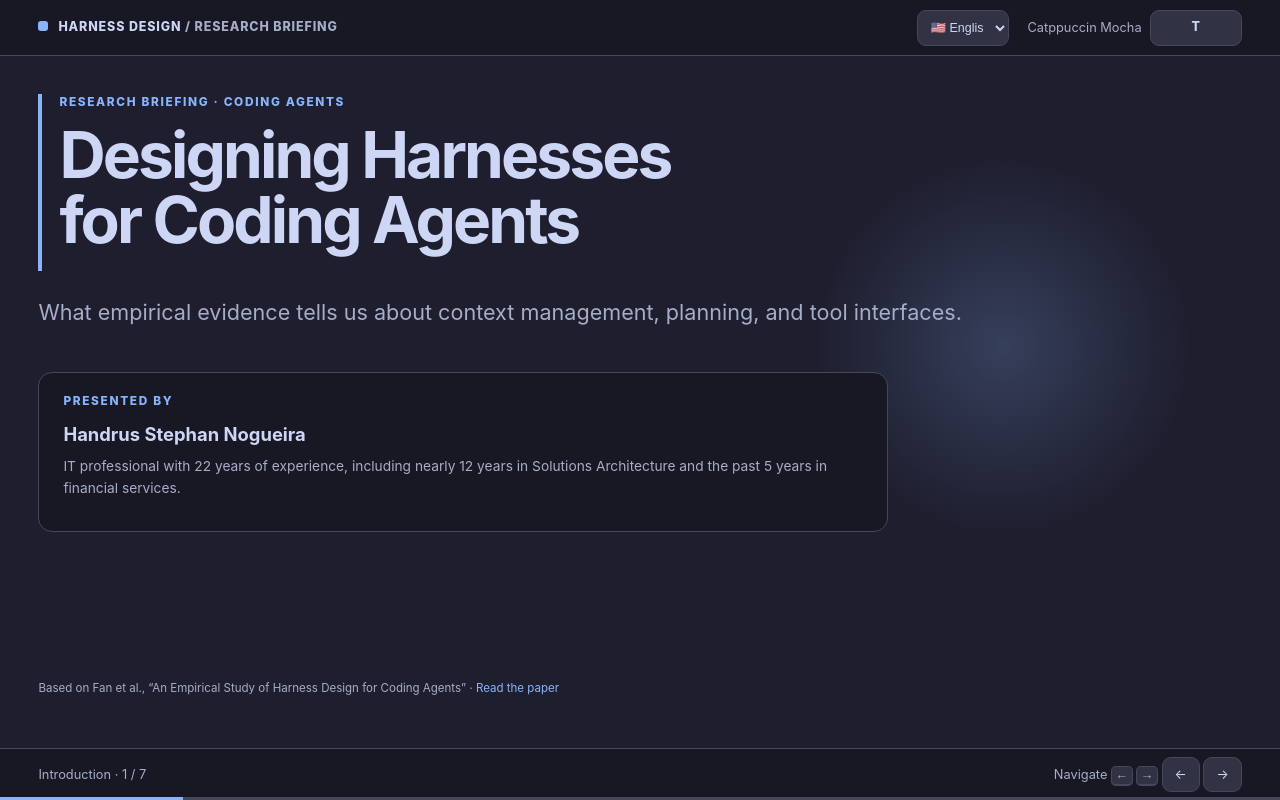
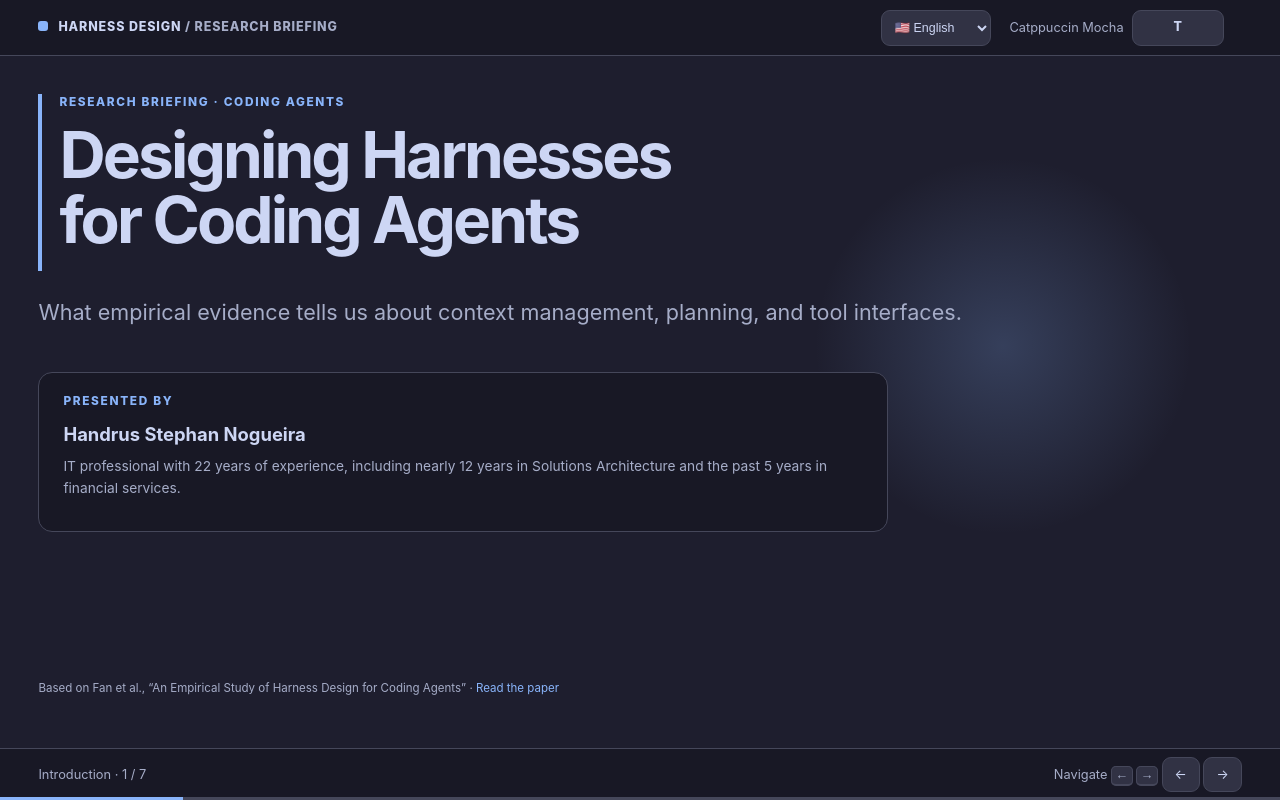
Before and after one commit to handrus/talks, a plain HTML site: page harness-design-coding-agents/index.html in a window 1280 px wide. Drawn offline with Linux system fonts and the light colour scheme.

Commit message:
Fix on language select

```diff
--- a/harness-design-coding-agents/index.html
+++ b/harness-design-coding-agents/index.html
@@ -7,7 +7,7 @@
 button{font:inherit;cursor:pointer}a{color:var(--accent);text-decoration:none}a:hover{text-decoration:underline}
 #app{height:100vh;display:grid;grid-template-rows:56px 1fr 52px;max-width:1600px;margin:auto}.top,.bottom{display:flex;align-items:center;justify-content:space-between;padding:0 clamp(14px,3vw,40px);gap:12px;background:var(--surface);border-color:var(--border)}.top{border-bottom:1px solid var(--border)}.bottom{border-top:1px solid var(--border);font-size:.8rem;color:var(--muted)}
 .brand{font-weight:800;letter-spacing:.07em;text-transform:uppercase;font-size:.78rem}.mark{display:inline-block;width:10px;height:10px;background:var(--accent);border-radius:3px;margin-right:10px}
-button,select{background:var(--surface2);border:1px solid var(--border);color:var(--text);border-radius:9px;padding:7px 12px}.header-controls{display:flex;align-items:center;gap:10px;min-width:0}.language-select,.theme-btn{width:92px;height:36px;flex:0 0 92px;padding:0 8px;font-size:.78rem}.theme-btn{font-weight:800}.theme-control{display:flex;align-items:center;gap:8px;margin-left:8px}.theme-name{white-space:nowrap;font-size:.8rem;color:var(--muted)}
+button,select{background:var(--surface2);border:1px solid var(--border);color:var(--text);border-radius:9px;padding:7px 12px}.header-controls{display:flex;align-items:center;gap:10px;min-width:0}.language-select,.theme-btn{width:110px;height:36px;flex:0 0 92px;padding:0 8px;font-size:.78rem}.theme-btn{font-weight:800}.theme-control{display:flex;align-items:center;gap:8px;margin-left:8px}.theme-name{white-space:nowrap;font-size:.8rem;color:var(--muted)}
 main{padding:clamp(14px,3vw,42px);min-height:0;overflow:auto}.slide{display:none;min-height:100%;animation:in .18s ease}.slide.active{display:flex;flex-direction:column}@keyframes in{from{opacity:.35;transform:translateY(4px)}to{opacity:1;transform:none}}
 .kicker{color:var(--accent);text-transform:uppercase;letter-spacing:.14em;font-weight:800;font-size:.74rem;margin-bottom:10px}h1{font-size:clamp(2.3rem,5vw,5rem);line-height:1.02;letter-spacing:-.045em;margin:0 0 18px}h2{font-size:clamp(1.7rem,3.1vw,2.8rem);line-height:1.1;letter-spacing:-.03em;margin:0 0 12px}h3{font-size:1rem;margin:0 0 8px;color:var(--accent)}p{margin:0 0 12px}.lede{font-size:clamp(1rem,1.7vw,1.35rem);color:var(--muted);max-width:980px}.small{font-size:.86rem;color:var(--muted);line-height:1.55}.rule{height:1px;background:var(--border);margin:20px 0}
 .grid{display:grid;gap:15px}.two{grid-template-columns:repeat(2,minmax(0,1fr))}.three{grid-template-columns:repeat(3,minmax(0,1fr))}.card{background:var(--surface);border:1px solid var(--border);border-radius:15px;padding:clamp(15px,2vw,24px);min-width:0}.stat{font-size:clamp(1.8rem,3vw,2.7rem);font-weight:850;letter-spacing:-.04em}.label{color:var(--muted);font-size:.82rem}.callout{border-left:3px solid var(--accent);background:var(--surface2);padding:12px 14px;border-radius:0 9px 9px 0;margin-top:12px}.foot{font-size:.72rem;color:var(--muted);margin-top:auto;padding-top:16px}
```
